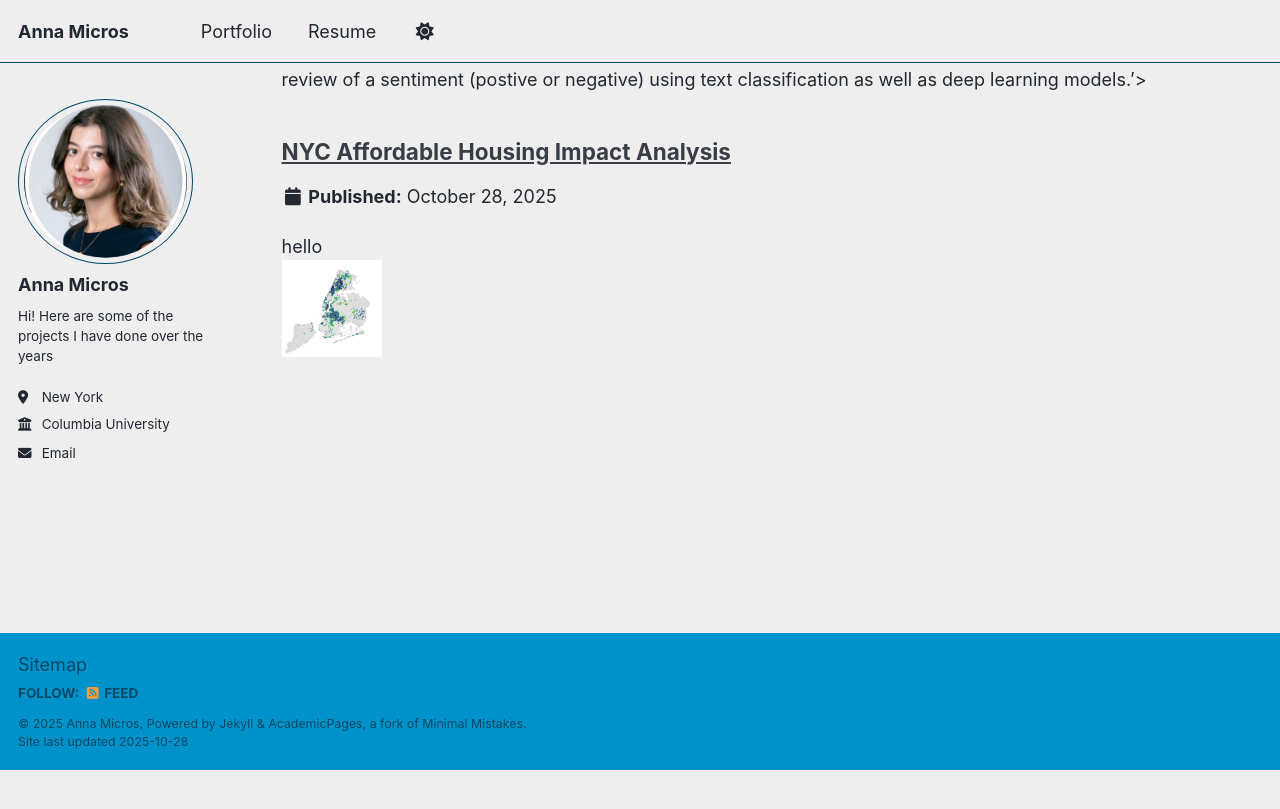
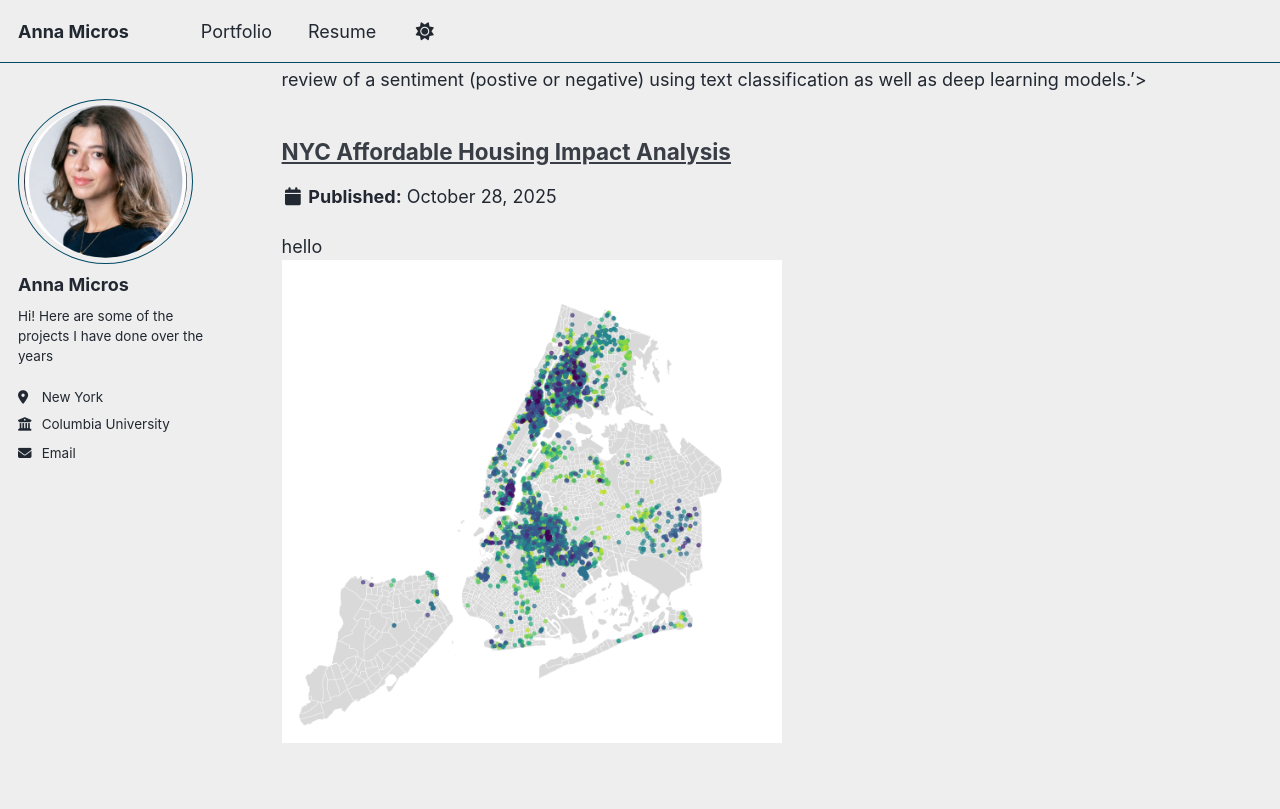
Before and after one commit to anna-christina-mikr/anna-christina-mikr.github.io, a Jekyll site: the page built from _pages/portfolio.html, in a window 1280 px wide and 900 px high, scrolled down 571 px. Shown: the top 809 px of the window. Built offline with Jekyll 4.4.1, drawn with Linux system fonts in a browser that asks for light colours; a script that is not in the unit is left out; before the commit the page ends 1341 px from its top, so only the background shows below that.

Commit message:
Update portfolio-2.html

```diff
--- a/_portfolio/portfolio-2.html
+++ b/_portfolio/portfolio-2.html
@@ -1,6 +1,6 @@
 ---
 title: "NYC Affordable Housing Impact Analysis"
-excerpt: "hello <br/><img src='/images/nycmap.png' width='100'>"
+excerpt: "hello <br/><img src='/images/nycmap.png' width='500'>"
 collection: portfolio
 ---
 
```
